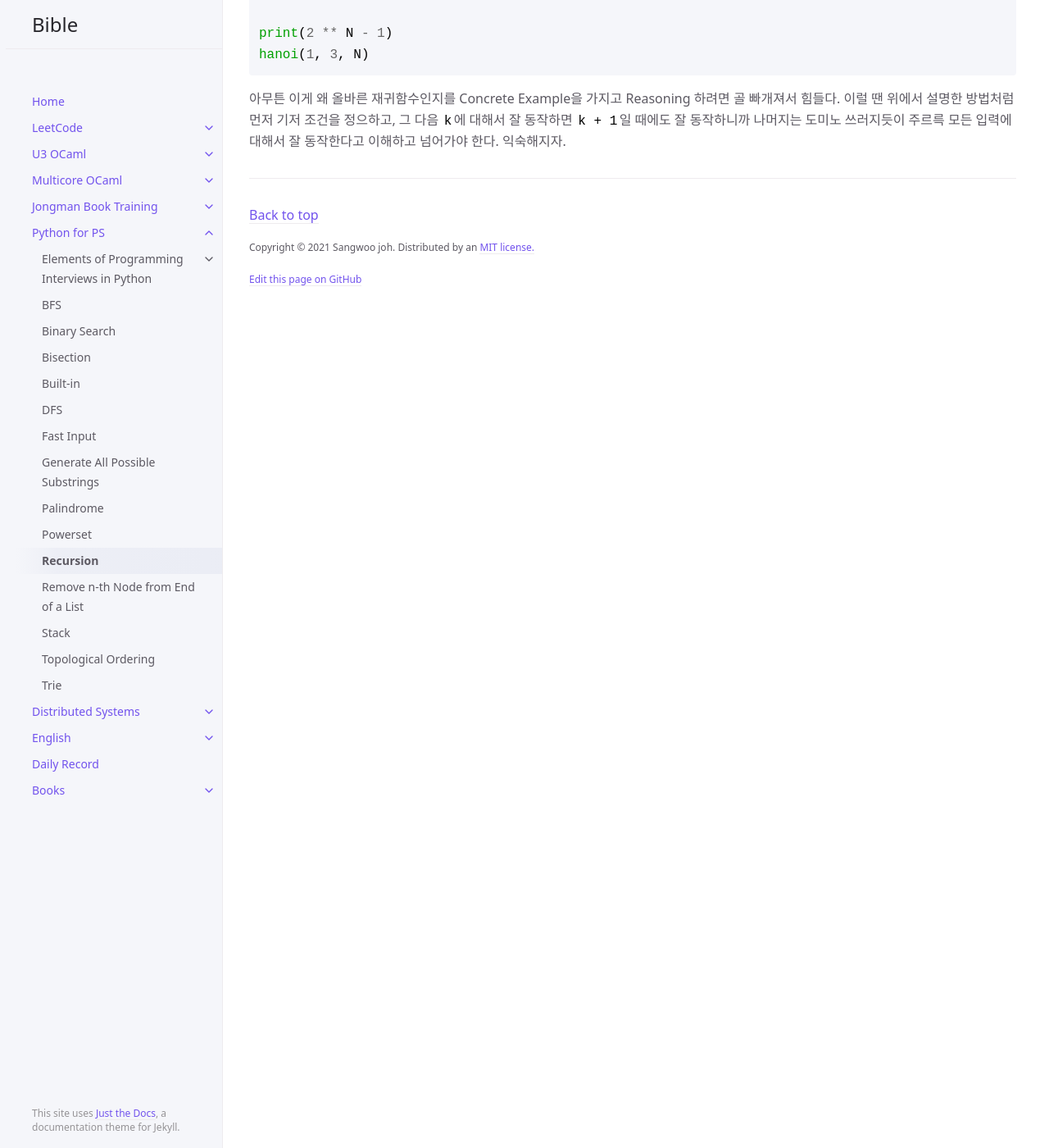
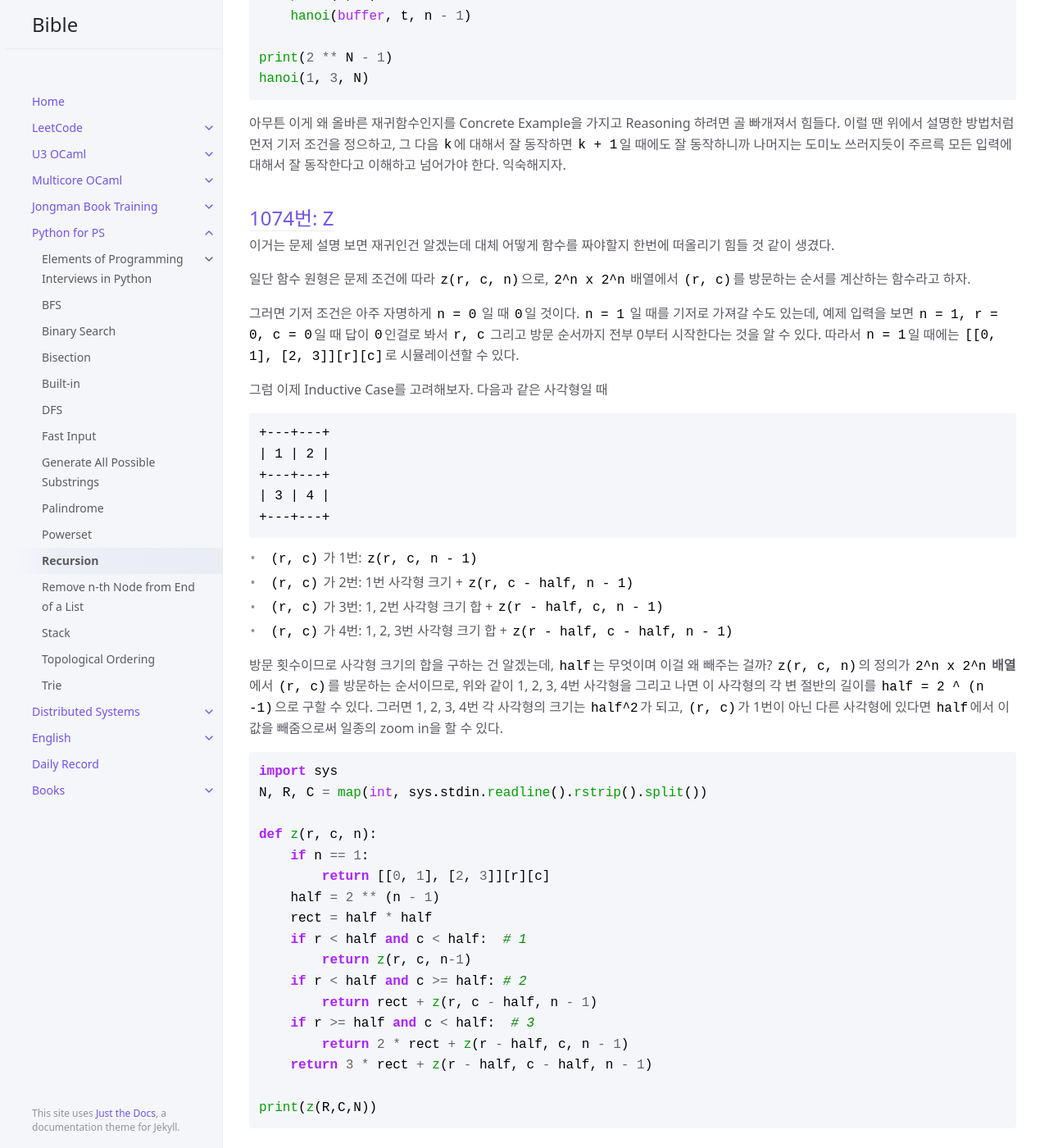
Before and after one commit to sangwoo-joh/bible-archive, a Jekyll site: the page built from python/recursion.md, in a window 1280 px wide and 1400 px high, scrolled down 2808 px. Shown: the whole window at 82% size. Built offline with Jekyll 4.4.1, drawn with Linux system fonts in a browser that asks for light colours; comment, search, counter and statistics services are not loaded.

Commit message:
Update recursive

````diff
--- a/python/recursion.md
+++ b/python/recursion.md
@@ -152,3 +152,60 @@ hanoi(1, 3, N)
  먼저 기저 조건을 정으하고, 그 다음 `k`에 대해서 잘 동작하면 `k + 1`일
  때에도 잘 동작하니까 나머지는 도미노 쓰러지듯이 주르륵 모든 입력에
  대해서 잘 동작한다고 이해하고 넘어가야 한다. 익숙해지자.
+
+## [1074번: Z](https://www.acmicpc.net/problem/1074)
+ 이거는 문제 설명 보면 재귀인건 알겠는데 대체 어떻게 함수를 짜야할지
+ 한번에 떠올리기 힘들 것 같이 생겼다.
+
+ 일단 함수 원형은 문제 조건에 따라 `z(r, c, n)`으로, `2^n x 2^n`
+ 배열에서 `(r, c)`를 방문하는 순서를 계산하는 함수라고 하자.
+
+ 그러면 기저 조건은 아주 자명하게 `n = 0` 일 때 `0`일 것이다. `n = 1`
+ 일 때를 기저로 가져갈 수도 있는데, 예제 입력을 보면 `n = 1, r = 0, c
+ = 0`일 때 답이 `0`인걸로 봐서 `r, c` 그리고 방문 순서까지 전부 0부터
+ 시작한다는 것을 알 수 있다. 따라서 `n = 1`일 때에는 `[[0, 1], [2,
+ 3]][r][c]`로 시뮬레이션할 수 있다.
+
+ 그럼 이제 Inductive Case를 고려해보자. 다음과 같은 사각형일 때
+
+```
++---+---+
+| 1 | 2 |
++---+---+
+| 3 | 4 |
++---+---+
+```
+
+ - `(r, c)` 가 1번: `z(r, c, n - 1)`
+ - `(r, c)` 가 2번: 1번 사각형 크기 + `z(r, c - half, n - 1)`
+ - `(r, c)` 가 3번: 1, 2번 사각형 크기 합 + `z(r - half, c, n - 1)`
+ - `(r, c)` 가 4번: 1, 2, 3번 사각형 크기 합 + `z(r - half, c - half,
+   n - 1)`
+
+ 방문 횟수이므로 사각형 크기의 합을 구하는 건 알겠는데, `half`는
+ 무엇이며 이걸 왜 빼주는 걸까? `z(r, c, n)`의 정의가 **`2^n x 2^n`
+ 배열**에서 `(r, c)`를 방문하는 순서이므로, 위와 같이 1, 2, 3, 4번
+ 사각형을 그리고 나면 이 사각형의 각 변 절반의 길이를 `half = 2 ^ (n
+ -1)`으로 구할 수 있다. 그러면 1, 2, 3, 4번 각 사각형의 크기는
+ `half^2`가 되고, `(r, c)`가 1번이 아닌 다른 사각형에 있다면
+ `half`에서 이 값을 빼줌으로써 일종의 zoom in을 할 수 있다.
+
+```python
+import sys
+N, R, C = map(int, sys.stdin.readline().rstrip().split())
+
+def z(r, c, n):
+    if n == 1:
+        return [[0, 1], [2, 3]][r][c]
+    half = 2 ** (n - 1)
+    rect = half * half
+    if r < half and c < half:  # 1
+        return z(r, c, n-1)
+    if r < half and c >= half: # 2
+        return rect + z(r, c - half, n - 1)
+    if r >= half and c < half:  # 3
+        return 2 * rect + z(r - half, c, n - 1)
+    return 3 * rect + z(r - half, c - half, n - 1)
+
+print(z(R,C,N))
+```
````
